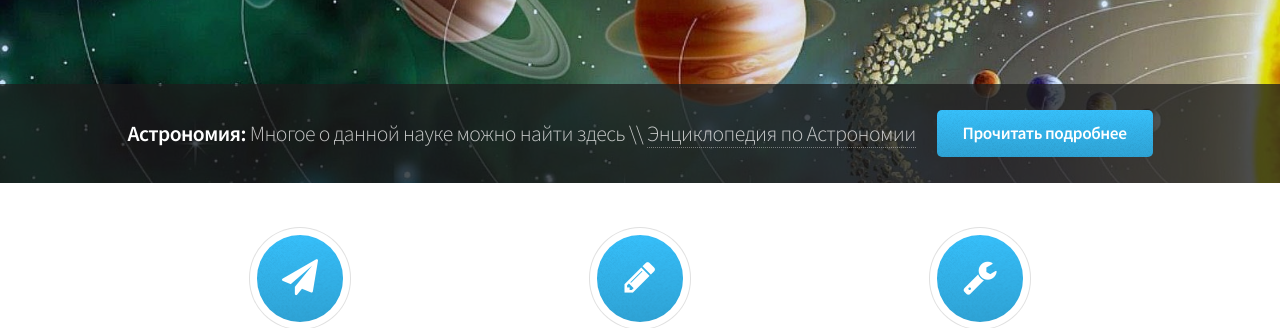
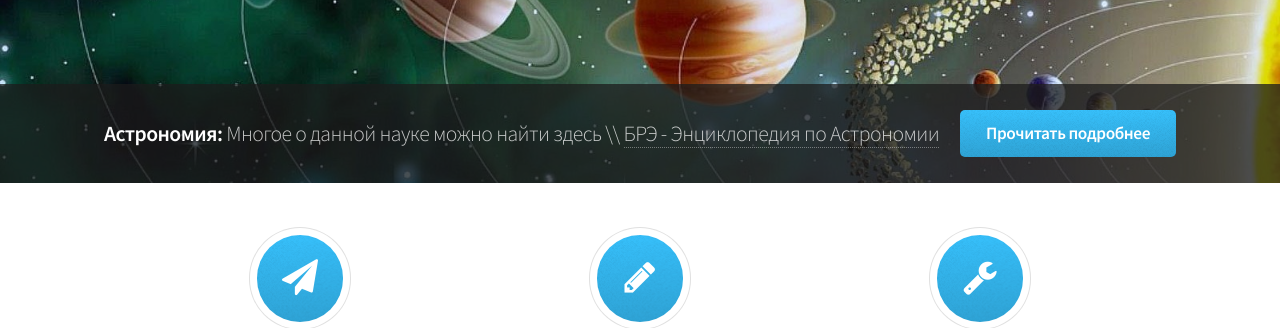
Before and after one commit to VlPop/VlPop.github.io, a Jekyll site: the page built from index.html, in a window 1280 px wide. Shown: the part 350-678 px from the top of the page. Built offline with Jekyll 4.4.1, drawn with Linux system fonts in a browser that asks for light colours; the list of posts is cut into pages by our own code.

Commit message:
Update index.html

```diff
--- a/index.html
+++ b/index.html
@@ -6,7 +6,8 @@ layout: default
 <!-- Banner -->
 	<section id="banner">
 		<header>
-			<h2>Астрономия: <em>Многое о данной науке можно найти здесь \\ <a href="http://html5up.net">Энциклопедия по Астрономии</a></em></h2>
+			<h2>Астрономия: <em>Многое о данной науке можно найти здесь \\ <a href="https://bigenc.ru/physics/text/3360113">
+БРЭ - Энциклопедия по Астрономии</a></em></h2>
 			<a href="#" class="button">Прочитать подробнее</a>
 		</header>
 	</section>
```
